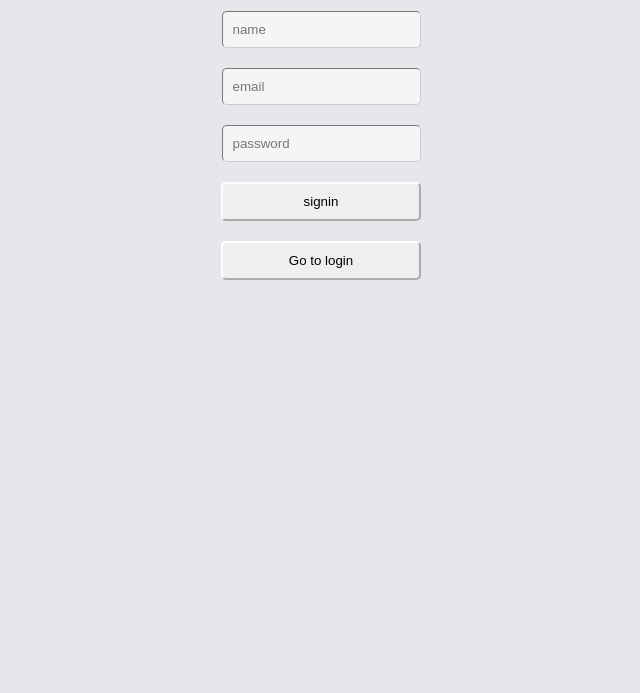
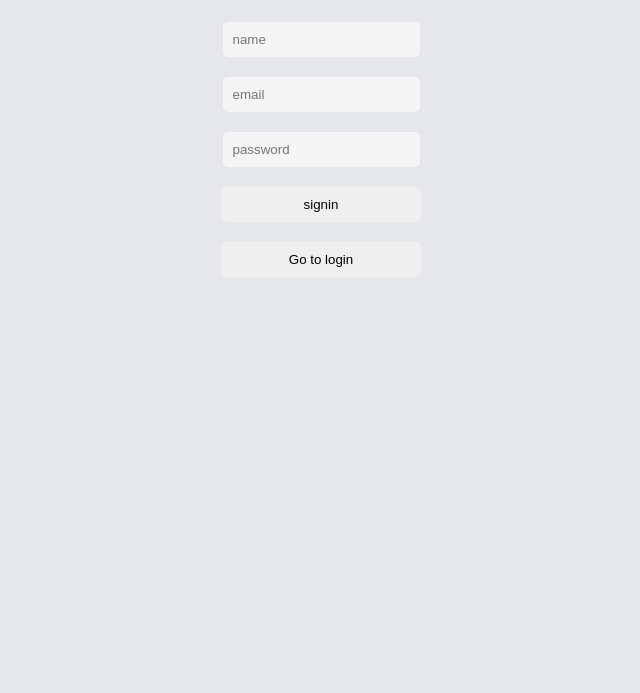
Before and after one commit to elioteloi/nas-desktop, an Electron app: page index.html in a window 800 px wide. Shown: the part 107-800 px from the top of the page, without its empty margins (79-719 px from the left). Drawn offline with Linux system fonts and the light colour scheme.

Commit message:
feat: add index HTML file

```diff
--- a/index.html
+++ b/index.html
@@ -2,10 +2,10 @@
 <html>
   <head>
     <meta charset="UTF-8" />
-    <link rel="stylesheet" href="style.css">
+    <link rel="stylesheet" href="styles/style.css">
     <!-- https://developer.mozilla.org/en-US/docs/Web/HTTP/CSP -->
 
-    <meta http-equiv="Content-Security-Policy" content="default-src 'self'; connect-src 'self' http://192.168.0.92:3000;">
+    <meta http-equiv="Content-Security-Policy" content="default-src 'self'; connect-src 'self' http://server:3000;">
 
     <title>Drive</title>
   </head>
```
